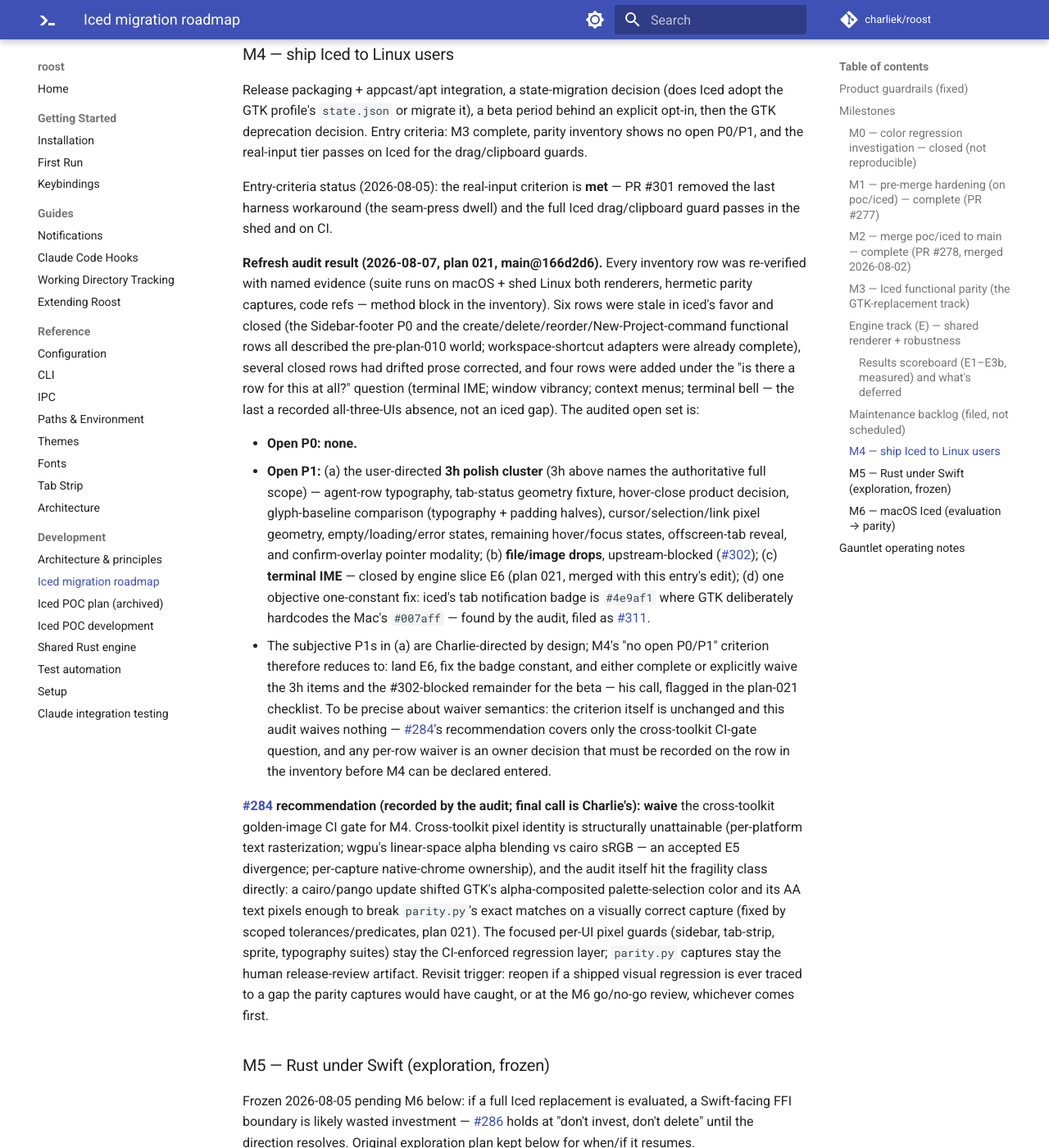
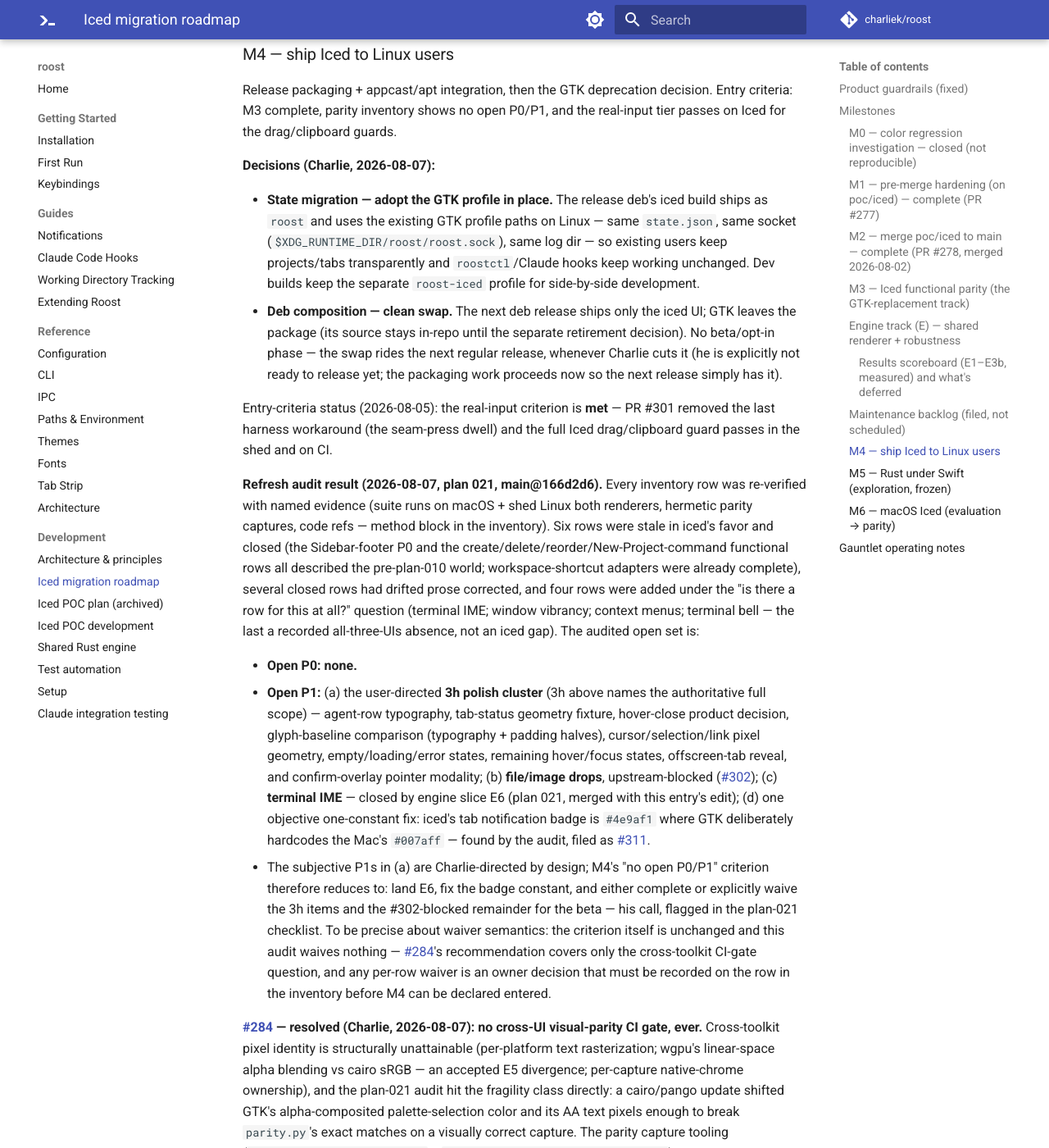
Before and after one commit to charliek/roost, an MkDocs documentation site: the page built from docs/development/iced-migration-roadmap.md, in a window 1280 px wide and 1400 px high, scrolled down 12583 px. Shown: the whole window at 82% size. Built offline with MkDocs 1.6.1 and Material for MkDocs 9.7.7, drawn with Linux system fonts in a browser that asks for light colours; comment, search, counter and statistics services are not loaded; some of the changed text lies outside the part shown.

Commit message:
docs: record Charlie's M4 decisions — in-place state adoption, clean deb swap, #284 resolved
State migration decided: the release deb's iced build ships as roost on
the existing GTK profile paths (state.json/socket/logs) so users keep
their workspaces and external tooling unchanged; dev builds keep the
roost-iced profile. Deb composition decided: clean swap, no beta phase —
the next regular release ships iced only, GTK source stays in-repo until
the separate retirement decision. #284 resolved: no cross-UI visual-
parity CI gate ever; the parity capture tooling is convergence
scaffolding, deleted when GTK retires.

Docs-only, committed directly to main per the user's live direction
(plan-019 precedent for user-authorized docs commits).

Co-Authored-By: Claude Fable 5 <noreply@anthropic.com>
Claude-Session: https://claude.ai/code/session_01SgxiEBQTqgNjPswKqcs12d

```diff
--- a/docs/development/iced-migration-roadmap.md
+++ b/docs/development/iced-migration-roadmap.md
@@ -556,7 +556,7 @@ when it touches the code you are already in:
 | Iced `ReorderStrip` presses still batch-cursor-anchored: iced scrollables pass children a translated cursor but the raw untranslated event, so an event-position anchor is off by the scroll offset | [#300] |
 | ~~Vendored swash: three further malformed-font robustness findings (incl. a verified upstream format-4 bitmap-index infinite loop — release-build hang)~~ **fixed** (plan 019: five guards in `third_party/swash` — strike.rs bisection typo, var.rs ×3 debug underflows, string.rs OOB read — each with a crafted-font regression test; the format-4 record-offset off-by-one is documented residual, README.roost.md has the delta list) | [#299] |
 | Terminal multi-click is wall-clock-only — **parked deliberately** (PR #301 triage): porting the strip's frame-grace would fuse deliberate slow clicks into word-select on idle terminals (a click schedules a redraw, so a 1-2 frame gap is the normal idle signature, not a stall); revisit only if it actually flakes | [#297] |
-| No CI gate for GTK↔Iced visual parity (capture tooling is human-reviewed) — the plan-021 audit recorded a **waive** recommendation with a revisit trigger (see the M4 entry-criteria block); Charlie's final call pending | [#284] |
+| ~~No CI gate for GTK↔Iced visual parity~~ **resolved (2026-08-07)**: no cross-UI gate ever; the parity capture tooling is convergence scaffolding, deleted when GTK retires (disposition in the M4 block) | [#284] |
 | No real-input (CGEvent) harness on macOS — uinput tier is Linux-only | [#285] |
 | `roost-engine::facade` has no consumer; prove it or delete it (blocks M5) | [#286] |
 | `app/interactions.rs` at 2,960 lines — finer split when fixtures allow | [#288] |
@@ -583,11 +583,26 @@ when it touches the code you are already in:
 
 ### M4 — ship Iced to Linux users
 
-Release packaging + appcast/apt integration, a state-migration decision
-(does Iced adopt the GTK profile's `state.json` or migrate it), a beta
-period behind an explicit opt-in, then the GTK deprecation decision. Entry
-criteria: M3 complete, parity inventory shows no open P0/P1, and the
-real-input tier passes on Iced for the drag/clipboard guards.
+Release packaging + appcast/apt integration, then the GTK deprecation
+decision. Entry criteria: M3 complete, parity inventory shows no open
+P0/P1, and the real-input tier passes on Iced for the drag/clipboard
+guards.
+
+**Decisions (Charlie, 2026-08-07):**
+
+* **State migration — adopt the GTK profile in place.** The release deb's
+  iced build ships as `roost` and uses the existing GTK profile paths on
+  Linux — same `state.json`, same socket
+  (`$XDG_RUNTIME_DIR/roost/roost.sock`), same log dir — so existing users
+  keep projects/tabs transparently and `roostctl`/Claude hooks keep
+  working unchanged. Dev builds keep the separate `roost-iced` profile
+  for side-by-side development.
+* **Deb composition — clean swap.** The next deb release ships only the
+  iced UI; GTK leaves the package (its source stays in-repo until the
+  separate retirement decision). No beta/opt-in phase — the swap rides
+  the next regular release, whenever Charlie cuts it (he is explicitly
+  not ready to release yet; the packaging work proceeds now so the next
+  release simply has it).
 
 Entry-criteria status (2026-08-05): the real-input criterion is **met** —
 PR #301 removed the last harness workaround (the seam-press dwell) and the
@@ -626,20 +641,20 @@ audited open set is:
   owner decision that must be recorded on the row in the inventory before
   M4 can be declared entered.
 
-**[#284] recommendation (recorded by the audit; final call is Charlie's):
-waive** the cross-toolkit golden-image CI gate for M4. Cross-toolkit pixel
-identity is structurally unattainable (per-platform text rasterization;
-wgpu's linear-space alpha blending vs cairo sRGB — an accepted E5
-divergence; per-capture native-chrome ownership), and the audit itself hit
-the fragility class directly: a cairo/pango update shifted GTK's
-alpha-composited palette-selection color and its AA text pixels enough to
-break `parity.py`'s exact matches on a visually correct capture (fixed by
-scoped tolerances/predicates, plan 021). The focused per-UI pixel guards
-(sidebar, tab-strip, sprite, typography suites) stay the CI-enforced
-regression layer; `parity.py` captures stay the human release-review
-artifact. Revisit trigger: reopen if a shipped visual regression is ever
-traced to a gap the parity captures would have caught, or at the M6
-go/no-go review, whichever comes first.
+**[#284] — resolved (Charlie, 2026-08-07): no cross-UI visual-parity CI
+gate, ever.** Cross-toolkit pixel identity is structurally unattainable
+(per-platform text rasterization; wgpu's linear-space alpha blending vs
+cairo sRGB — an accepted E5 divergence; per-capture native-chrome
+ownership), and the plan-021 audit hit the fragility class directly: a
+cairo/pango update shifted GTK's alpha-composited palette-selection color
+and its AA text pixels enough to break `parity.py`'s exact matches on a
+visually correct capture. The parity capture tooling
+(`tools/screenshot/parity.py` + `tools/roosttest/parity_capture.py`) is
+convergence-period scaffolding, never CI-wired: it gets **deleted when
+GTK retires** (nothing cross-toolkit remains on Linux; the M6 evaluation
+is the only other prospective consumer). The focused per-UI pixel guards
+(sidebar, tab-strip, sprite, typography suites) are and remain the
+CI-enforced regression layer.
 
 ### M5 — Rust under Swift (exploration, frozen)
 
```
